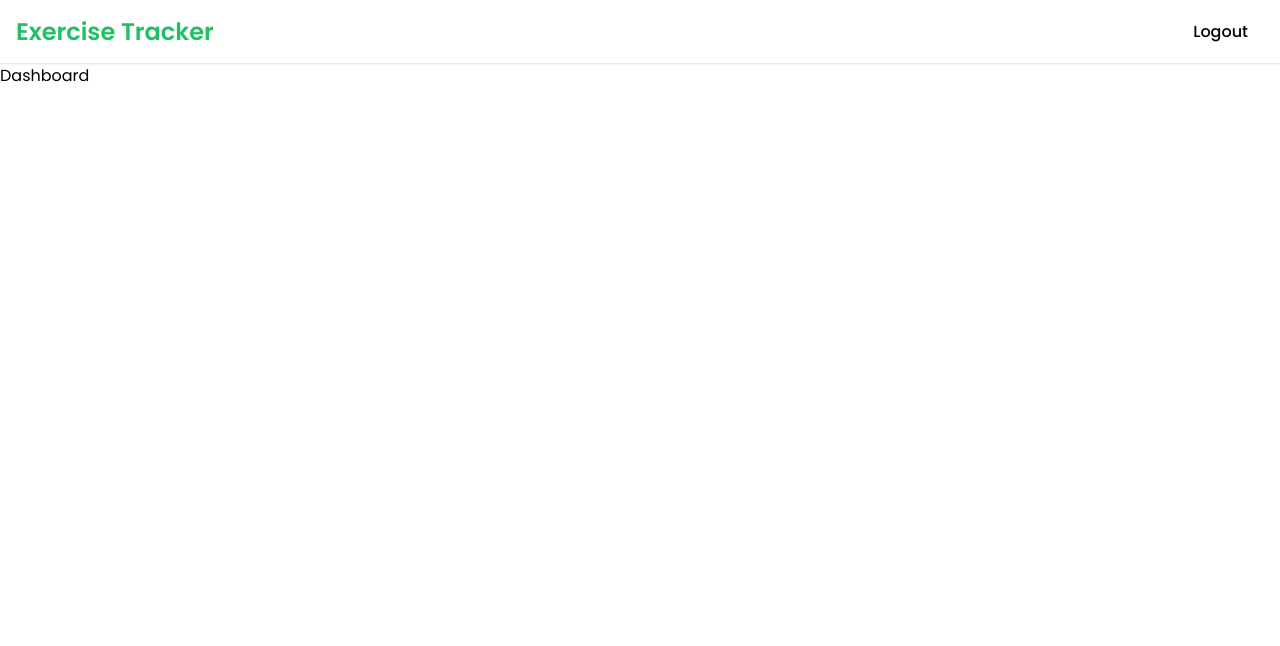
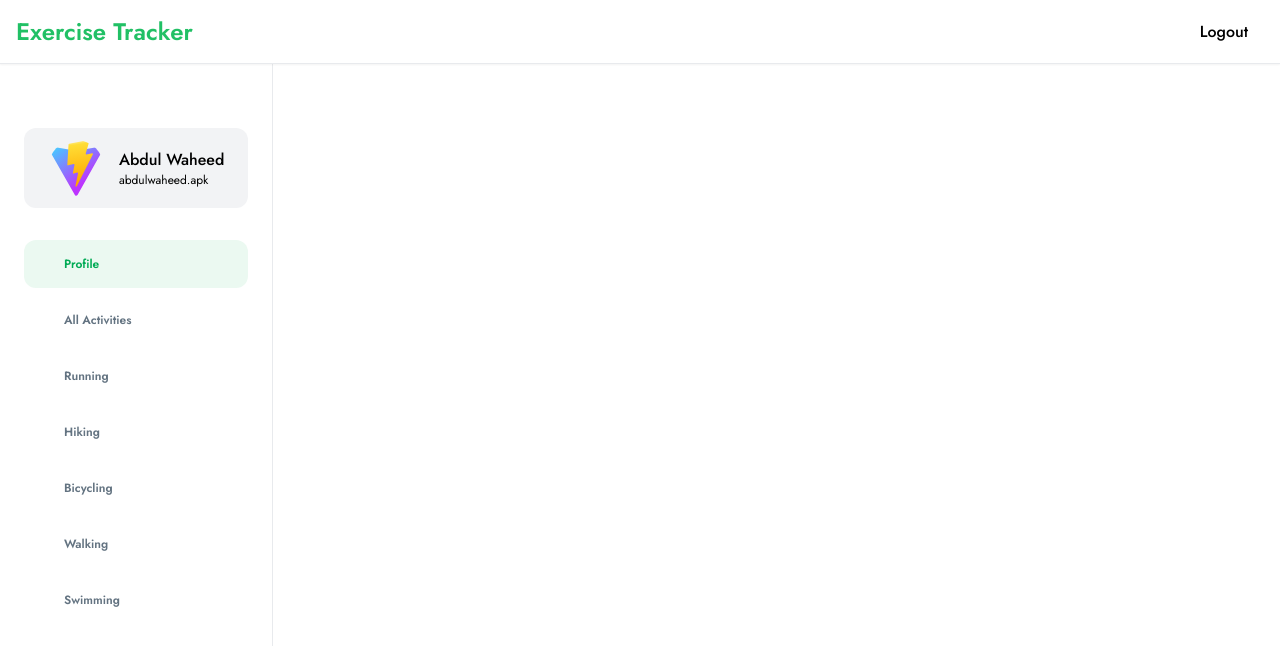
Before and after one commit to abdulwaheed-apk/bootcamp-final-project, a React (Vite) app in the folder frontend/: page /dashboard in a window 1280 px wide. Shown: the top 646 px of the page. Built offline with nearby package versions, Linux system fonts and the light colour scheme; sample sign-in values are in the browser's storage.

Commit message:
dashboard made private, only logged-in user can access it.

```diff
--- a/frontend/index.html
+++ b/frontend/index.html
@@ -5,10 +5,19 @@
   <link rel="icon" type="image/svg+xml" href="./src//assets/react.svg" />
   <meta name="viewport" content="width=device-width, initial-scale=1.0" />
   <!-- Google fonts -->
+
+  <!-- Comfortaa
   <link rel="preconnect" href="https://fonts.googleapis.com">
   <link rel="preconnect" href="https://fonts.gstatic.com" crossorigin>
-  <link href="https://fonts.googleapis.com/css2?family=Poppins:wght@100;200;300;400;500;600;700;800;900&display=swap"
+  <link href="https://fonts.googleapis.com/css2?family=Comfortaa:wght@300;400;500;600;700&display=swap"
     rel="stylesheet">
+  -->
+  <!-- Jost -->
+  <link rel="preconnect" href="https://fonts.googleapis.com">
+  <link rel="preconnect" href="https://fonts.gstatic.com" crossorigin>
+  <link href="https://fonts.googleapis.com/css2?family=Jost:wght@100;200;300;400;500;600;700;800;900&display=swap"
+    rel="stylesheet">
+
   <title>Exercise Tracker</title>
 </head>
 <body>
--- /dev/null
+++ b/frontend/src/components/Sidebar.jsx
@@ -0,0 +1,102 @@
+import {
+  BrowserRouter as Router,
+  Route,
+  Routes,
+  NavLink,
+} from 'react-router-dom'
+
+const Sidebar = () => {
+  return (
+    <>
+      <section className='flex-none'>
+        <button
+          className='md:block'
+          type='button'
+          data-drawer-target='user-sidebar'
+          data-drawer-toggle='user-sidebar'
+        >
+          <i className='fa-solid fa-bars font-bold text-[#00AB55] text-2xl ml-6 mt-4'></i>{' '}
+        </button>
+        <aside
+          id='user-sidebar'
+          className='hidden sm:block  fixed top-16 left-0 x-40 px-2 py-8 border-r border-[#E8EAED] bg-white'
+          aria-label='User Sidebar'
+        >
+          <div className='w-64 h-screen overflow-y-auto flex flex-col space-y-8'>
+            <button
+              type='button'
+              className='w-8 h-8 absolute right-2 top-2 block md:hidden'
+            >
+              <i className='fa-solid fa-x text-[#00AB55] font-bold text-2xl'></i>
+            </button>
+            {/* <!-- User --> */}
+            <div className='bg-[#F2F3F5] w-56 mx-auto h-20 rounded-xl flex justify-around items-center px-4'>
+              <img
+                src='../../public/vite.svg'
+                alt='avatar'
+                className='w-14 rounded-full'
+              />
+              <div>
+                <h4 className='font-medium text-base'>Abdul Waheed</h4>
+                <h6 className='font-normal text-xs'>abdulwaheed.apk</h6>
+              </div>
+            </div>
+            {/* <!-- Nav  --> */}
+            <ul className='mt-8 space-y-2'>
+              <li className='bg-[#EBF9F1] w-56 mx-auto h-12 rounded-xl flex justify-start items-center px-8'>
+                <h4 className='text-[#00AB55] font-semibold text-xs'>
+                  <i className='fa-solid fa-user mr-2'></i>
+                  <a href='./dashboard-profile.html'>Profile</a>
+                </h4>
+              </li>
+              <li className='bg-white w-56 mx-auto h-12 rounded-xl flex justify-start items-center px-8'>
+                <h4 className='text-[#637381] font-semibold text-xs'>
+                  {' '}
+                  <i className='fa-solid fa-person-swimming mr-2'></i>
+                  <a href='./all-activites.html'>All Activities</a>
+                </h4>
+              </li>
+              <li className='bg-white w-56 mx-auto h-12 rounded-xl flex justify-start items-center px-8'>
+                <h4 className='text-[#637381] font-semibold text-xs'>
+                  {' '}
+                  <i className='fa-solid fa-person-running mr-2'></i>
+                  <a href='#'>Running</a>
+                </h4>
+              </li>
+              <li className='bg-white w-56 mx-auto h-12 rounded-xl flex justify-start items-center px-8'>
+                <h4 className='text-[#637381] font-semibold text-xs'>
+                  {' '}
+                  <i className='fa-solid fa-person-hiking mr-2'></i>
+                  <a href='#'>Hiking</a>
+                </h4>
+              </li>
+              <li className='bg-white w-56 mx-auto h-12 rounded-xl flex justify-start items-center px-8'>
+                <h4 className='text-[#637381] font-semibold text-xs'>
+                  {' '}
+                  <i className='fa-solid fa-person-biking mr-2'></i>
+                  <a href='#'>Bicycling</a>
+                </h4>
+              </li>
+              <li className='bg-white w-56 mx-auto h-12 rounded-xl flex justify-start items-center px-8'>
+                <h4 className='text-[#637381] font-semibold text-xs'>
+                  {' '}
+                  <i className='fa-solid fa-person-walking mr-2'></i>
+                  <a href='#'>Walking</a>
+                </h4>
+              </li>
+              <li className='bg-white w-56 mx-auto h-12 rounded-xl flex justify-start items-center px-8'>
+                <h4 className='text-[#637381] font-semibold text-xs'>
+                  {' '}
+                  <i className='fa-solid fa-person-swimming mr-2'></i>
+                  <a href='#'>Swimming</a>
+                </h4>
+              </li>
+            </ul>
+          </div>
+        </aside>
+      </section>
+    </>
+  )
+}
+
+export default Sidebar
--- a/frontend/src/index.css
+++ b/frontend/src/index.css
@@ -2,9 +2,14 @@
 @tailwind components;
 @tailwind utilities;
 
+/* html,
+body {
+    font-family: 'Comfortaa', cursive;
+} */
+
 html,
 body {
-    font-family: 'Poppins', sans-serif;
+    font-family: 'Jost', sans-serif;
 }
 
 .loadingSpinnerContainer {
--- a/frontend/src/pages/Dashboard.jsx
+++ b/frontend/src/pages/Dashboard.jsx
@@ -1,7 +1,19 @@
+import { useEffect } from 'react'
+import { useNavigate } from 'react-router-dom'
+import { useSelector } from 'react-redux'
+import Sidebar from '../components/Sidebar'
+
 function Dashboard() {
+  const navigate = useNavigate()
+  const { user } = useSelector((state) => state.auth)
+  useEffect(() => {
+    if (!user) {
+      navigate('/login')
+    }
+  }, [user, navigate])
   return (
     <>
-      <h1>Dashboard</h1>
+      <Sidebar />
     </>
   )
 }
--- a/frontend/src/pages/Home.jsx
+++ b/frontend/src/pages/Home.jsx
@@ -5,7 +5,7 @@ function Home() {
     <>
       <main className='container max-w-7xl py-16 px-4 mx-auto flex justify-between items-center'>
         <div>
-          <h1 className='font-bold normal-case text-6xl max-w-xl leading-snug tracking-tight mb-2'>
+          <h1 className='font-bold normal-case text-6xl max-w-xl leading-tight tracking-tight mb-2'>
             Let us manage and track your activities, you
             <span className='text-[#21C065]'> Focus On Keep Going</span>.
           </h1>
@@ -22,7 +22,12 @@ function Home() {
           </div>
         </div>
         <div className='md:w-1/2 pl-12'>
-          <div className='bg-c-img max-w-lg ml-auto'></div>
+          <div className='max-w-lg ml-auto'>
+            <img
+              src='../../public/undraw_activity_tracker.svg'
+              alt='Activity Tracker'
+            />
+          </div>
         </div>
       </main>
     </>
--- a/frontend/src/pages/Login.jsx
+++ b/frontend/src/pages/Login.jsx
@@ -58,7 +58,12 @@ function Login() {
           </div>
         </div>
         <div className='pt-1 pb-0 px-6'>
-          <form action='' method='post' onSubmit={handleSubmit}>
+          <form
+            action=''
+            method='post'
+            onSubmit={handleSubmit}
+            autoComplete='off'
+          >
             <div>
               <fieldset className='border border-[#212b36] py-0 px-2 rounded-lg focus:border-[#21C065]'>
                 <legend className='px-2 font-normal'>Email</legend>
--- a/frontend/src/pages/Register.jsx
+++ b/frontend/src/pages/Register.jsx
@@ -62,7 +62,12 @@ function Register() {
           </div>
         </div>
         <div className='pt-1 pb-0 px-6'>
-          <form action='' method='post' onSubmit={handleSubmit}>
+          <form
+            action=''
+            method='post'
+            onSubmit={handleSubmit}
+            autoComplete='off'
+          >
             <div>
               <fieldset className='border border-[#212b36] py-0 px-2 my-2 rounded-lg focus:border-[#21C065]'>
                 <legend className='px-2 font-normal'>Full Name</legend>
```
Also changed, not shown: frontend/public/undraw_activity_tracker.svg (added).
